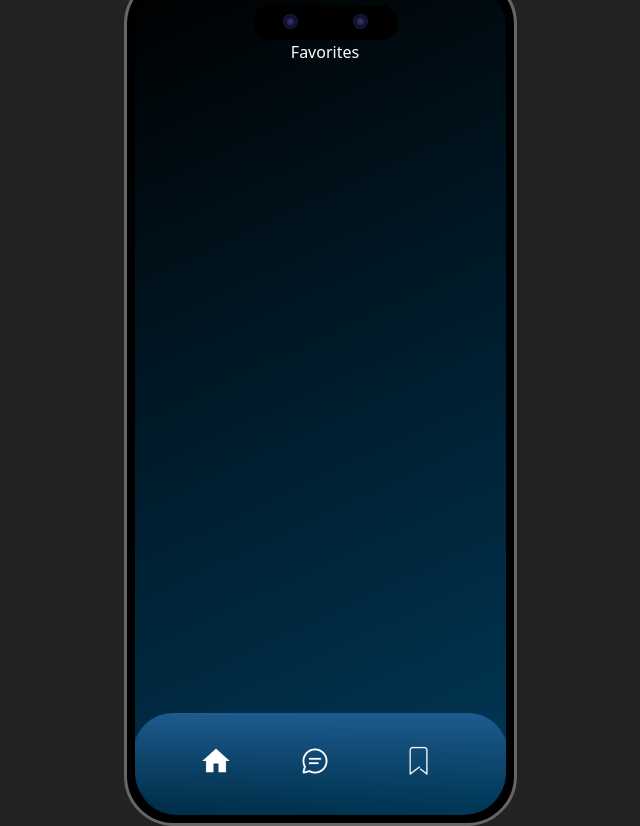
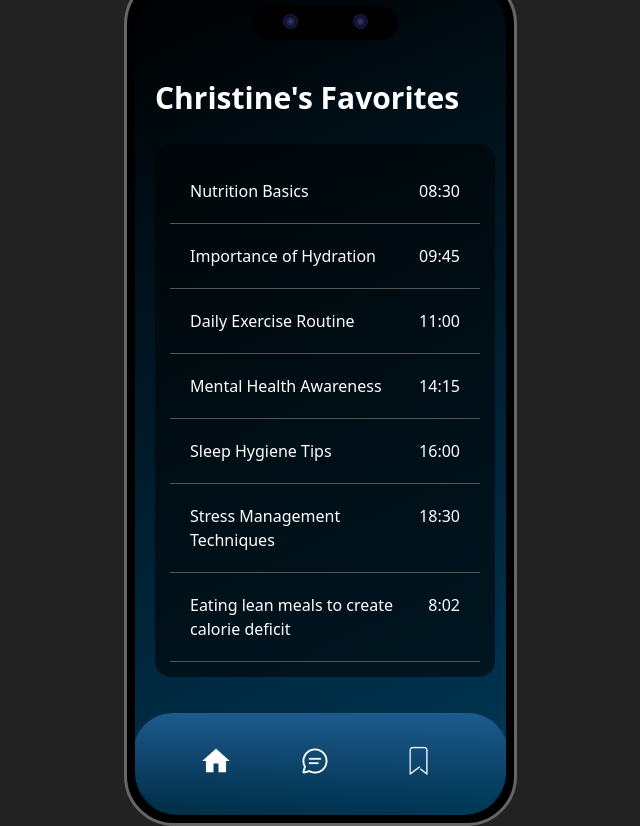
Before and after one commit to XINEXPORT/chatgpt-ai-healthapp, a React (Vite) app: page /chatgpt-ai-healthapp/favorites in a window 1280 px wide. Shown: the whole page, without its empty margins (320-960 px from the left). Built offline with nearby package versions, Linux system fonts and the light colour scheme; a web font is replaced by a local one.

Commit message:
structure of favvorites page completed

```diff
--- a/src/screens/Favorites/Favorites.jsx
+++ b/src/screens/Favorites/Favorites.jsx
@@ -2,10 +2,34 @@ import React, { useState } from "react";
 import axios from "axios";
 import "./Favorites.scss";
 
-const Favorites = () =>{
-    return(
-        <div>Favorites</div>
-    )
-}
+const Favorites = ({name}) => {
+    const favorites = [
+      { title: 'Nutrition Basics', time: '08:30' },
+      { title: 'Importance of Hydration', time: '09:45' },
+      { title: 'Daily Exercise Routine', time: '11:00' },
+      { title: 'Mental Health Awareness', time: '14:15' },
+      { title: 'Sleep Hygiene Tips', time: '16:00' },
+      { title: 'Stress Management Techniques', time: '18:30' },
+      {title: 'Eating lean meals to create calorie deficit', time: '8:02'}
+    ];
 
-export default Favorites
+    return (
+      <div >
+        <div className="profile-section">
+        </div>
+        <div className="favorites">
+          <h2>Christine's Favorites</h2>
+          <ul className="favorite-list">
+            {favorites.map((item, index) => (
+              <li key={index}>
+                <span>{item.title}</span>
+                <span>{item.time}</span>
+              </li>
+            ))}
+          </ul>
+        </div>
+      </div>
+    );
+  }
+
+  export default Favorites;
--- a/src/screens/Favorites/Favorites.scss
+++ b/src/screens/Favorites/Favorites.scss
@@ -0,0 +1,35 @@
+  .profile-section {
+    text-align: center;
+    margin-bottom: 20px;
+  }
+
+  .favorites {
+    padding:20px;
+    text-align: left;
+}
+
+  .favorites h2 {
+      font-size: 30px;
+      padding-bottom: 20px;
+      text-align: left;
+      font-weight: bold;
+  }
+
+  .favorite-list {
+    background: rgba(1, 4, 5, 0.6);;
+    list-style: none;
+    padding: 15px;
+    border-radius: 1rem;
+    width: 340px;
+
+    li {
+      display: flex;
+      justify-content: space-between;
+      padding: 20px;
+      border-bottom: 1px solid #555;
+
+      span {
+        font-size: 16px;
+      }
+    }
+  }
--- a/src/screens/Home/Home.jsx
+++ b/src/screens/Home/Home.jsx
@@ -42,10 +42,10 @@ const Home = () => {
         />
         <div className={styles.group3}>
           <span className={styles.text}>
-            <span>Welcome Back,</span>
+            <span>Welcome,</span>
           </span>
           <span className={styles.text2}>
-            <span>Vaishag P Biju</span>
+            <span>Christine</span>
           </span>
         </div>
         <img
@@ -55,7 +55,7 @@ const Home = () => {
         />
         <span className={styles.text5}>
           <span>
-            Hi <span className={styles.differentFont}>Vaishag</span>, Your{" "}
+            Hi <span className={styles.differentFont}>Christine</span>, Your{" "}
             <span className={styles.differentColorAndFont}>
               Personal Healthcare{" "}
             </span>
```
